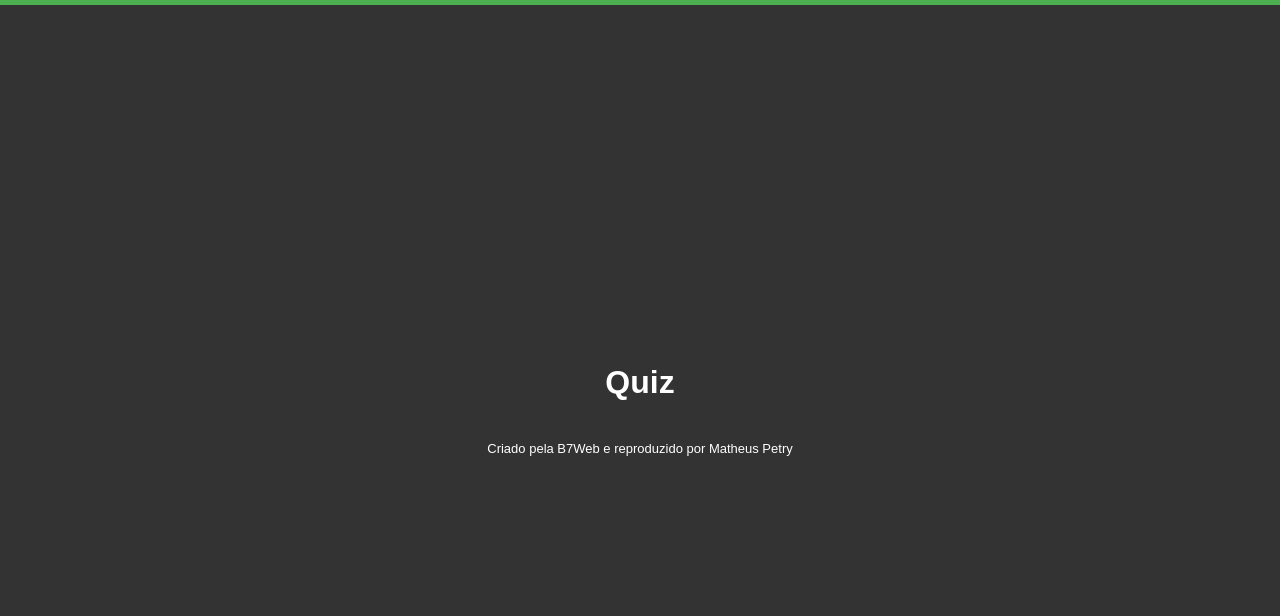
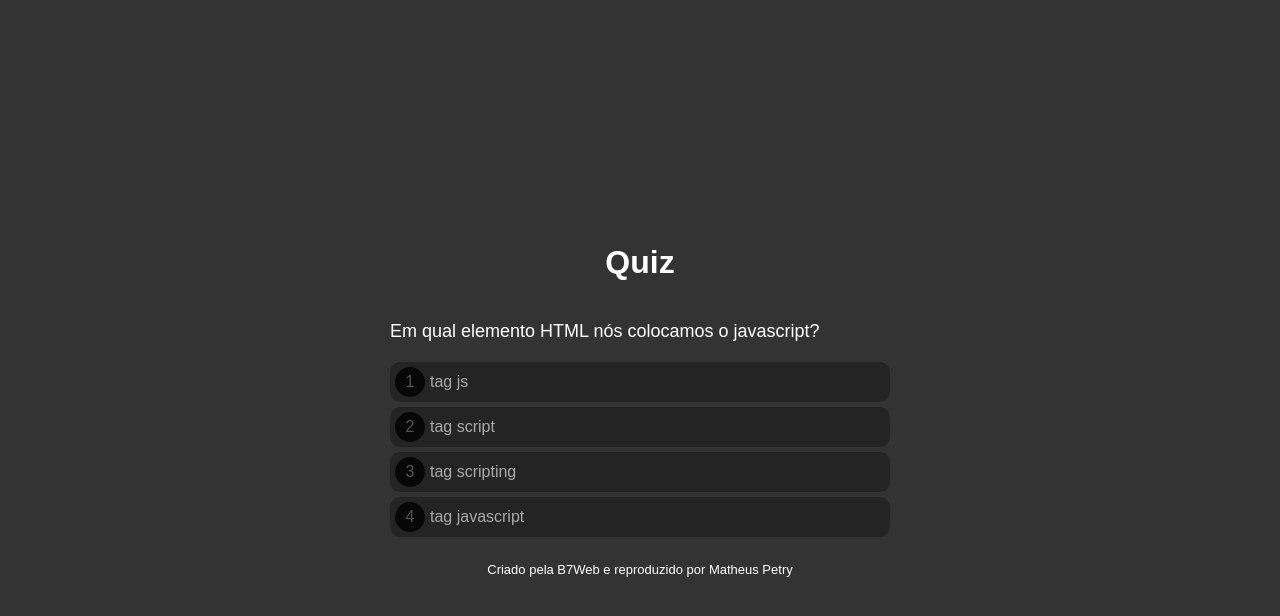
Before and after one commit to MatheusFP18/projeto-quiz, a plain HTML site: page index.html in a window 1280 px wide. Drawn offline with Linux system fonts and the light colour scheme.

Commit message:
Conclusão do proketo

```diff
--- /dev/null
+++ b/assets/questions.js
@@ -0,0 +1,95 @@
+let questions = [
+    {
+        question: 'Em qual elemento HTML nós colocamos o javascript?',
+        options: [
+            'tag js',
+            'tag script',
+            'tag scripting',
+            'tag javascript'
+        ],
+        answer: 1
+    },
+    {
+        question: 'Onde é o local certo de colocar o javascript?',
+        options: [
+            'Na tag body',
+            'Na tag head',
+            'Tanto na tag body quanto a head estão corretas'
+        ],
+        answer: 2
+    },
+    {
+        question: 'Qual a sintaxe correta para adicionar um arquivo javascript externo na tag script?',
+        options: [
+            'name="xxx.js"',
+            'src="xxx.js"',
+            'href="xxx.js"'
+        ],
+        answer: 1
+    },
+    {
+        question: 'Um arquivo javascript externo precisa ter a tag script',
+        options: [
+            'Verdade',
+            'Falso'
+        ],
+        answer: 1
+    },
+    {
+        question: 'Como escrever um "Olá Mundo" em um alertbox?',
+        options: [
+            'alertBox("Olá Mundo")',
+            'msgBox("Olá Mundo")',
+            'msg("Olá Mundo")',
+            'alert("Olá Mundo")'
+        ],
+        answer: 3
+    },
+    {
+        question: 'Como você cria uma função no Javascript?',
+        options: [
+            'function:minhaFuncao()',
+            'function = minhaFuncao()',
+            'function minhaFuncao()'
+        ],
+        answer: 2
+    },
+    {
+        question: 'Como chamar uma função chamada "minhaFuncao"?',
+        options: [
+            'call minhaFuncao',
+            'call function minhaFuncao',
+            'minhaFuncao()'
+        ],
+        answer: 2
+    },
+    {
+        question: 'Como escrever uma condicional IF no Javascript?',
+        options: [
+            'if i = 5',
+            'if i == 5 then',
+            'if (i == 5)',
+            'if i = 5 then'
+        ],
+        answer: 2
+    },
+    {
+        question: 'Como fazer um if que executa um código caso "i" for diferente de 5',
+        options: [
+            'if (i != 5)',
+            'if (i <> 5)',
+            'if i <> 5',
+            'if i =! 5 then'
+        ],
+        answer: 0
+    },
+    {
+        question: 'Como o loop while começa?',
+        options: [
+            'while (i <= 10)',
+            'while (i <= 10; i++)',
+            'while i = 1 to 10'
+        ],
+        answer: 0
+    },
+];
--- a/assets/script.js
+++ b/assets/script.js
@@ -0,0 +1,78 @@
+// Initial
+let currentQuestion = 0;
+let correctAnswers = 0;
+
+showQuestion();
+
+// Events
+
+document.querySelector('.scoreArea button').addEventListener('click', resetEvent)
+
+// Functions
+function showQuestion() {
+    if (questions[currentQuestion]) {
+        let q = questions[currentQuestion];
+
+        let pct =  (Math.floor((currentQuestion / questions.length) * 100));
+
+        document.querySelector('.progress-bar').style.width = `${pct}%`;
+
+        document.querySelector('.scoreArea').style.display = 'none';
+        document.querySelector('.questionArea').style.display = 'block';
+
+        document.querySelector('.question').innerHTML = q.question;
+        document.querySelector('.options').innerHTML = '';
+
+        let optionsHtml = '';
+        for (let i in q.options) {
+            optionsHtml += `<div class="option" data-op="${i}"><span>${parseInt(i)+1}</span>${q.options[i]}</div>
+            `;
+        }
+
+        document.querySelector('.options').innerHTML = optionsHtml;
+        document.querySelectorAll('.options .option').forEach(item => {
+            item.addEventListener('click', optionClickEvent);
+        });
+    } else {
+        finishQuiz();
+    }
+}
+
+function optionClickEvent(e) {
+    let clickedOption = parseInt(e.target.getAttribute('data-op'));
+
+    if (questions[currentQuestion].answer === clickedOption) {
+        correctAnswers++;
+    }
+
+    currentQuestion++;
+    showQuestion();
+}
+
+function finishQuiz() {
+    let points = Math.floor((correctAnswers / questions.length) * 100);
+
+    if (points < 30) {
+        document.querySelector('.scoreText1').innerHTML = 'Você foi mal...';
+        document.querySelector('.scorePct').style.color = '#ff0000';
+    } else if (points >= 30 && points < 70) {
+        document.querySelector('.scoreText1').innerHTML = 'Você foi bem!';
+        document.querySelector('.scorePct').style.color = '#ff8000';
+    } else if (points >= 70){
+        document.querySelector('.scoreText1').innerHTML = 'Parabéns, você foi muito bem!';
+        document.querySelector('.scorePct').style.color = '#0d630d';
+    }
+
+    document.querySelector('.scorePct').innerHTML = `Acertou ${points}%`;
+    document.querySelector('.scoreText2').innerHTML = `Você respondeu ${questions.length} perguntas e acertou ${correctAnswers} delas.`;
+
+    document.querySelector('.questionArea').style.display = 'none';
+    document.querySelector('.scoreArea').style.display = 'block';
+    document.querySelector('.progress-bar').style.width = '100%';
+}
+
+function resetEvent() {
+    currentQuestion = 0;
+    correctAnswers = 0;
+    showQuestion();
+}
--- a/assets/style.css
+++ b/assets/style.css
@@ -29,7 +29,7 @@ h1 {
 
 .progress-bar {
     height: 100%;
-    background-color: #4caf50;
+    background-color: #00ff08;
     transition: all ease .5s;
 }
 
@@ -75,6 +75,14 @@ h1 {
 }
 
 .option:hover {
+    background-color: rgba(255, 255, 255, 0.5);
+    padding: 20px;
+    color: #fff;
+    border-radius: 20px;
+    text-align: center;
+}
+
+.scoreArea {
     background-color: rgba(255, 255, 255, 0.5);
     padding: 20px;
     border-radius: 20px;
--- a/index.html
+++ b/index.html
@@ -30,6 +30,7 @@
 
     <footer>Criado pela B7Web e reproduzido por <a href="https://github.com/MatheusFP18">Matheus Petry</a></footer>
 
+    <script src="assets/questions.js"></script>
     <script src="assets/script.js"></script>
 </body>
 </html>
```
